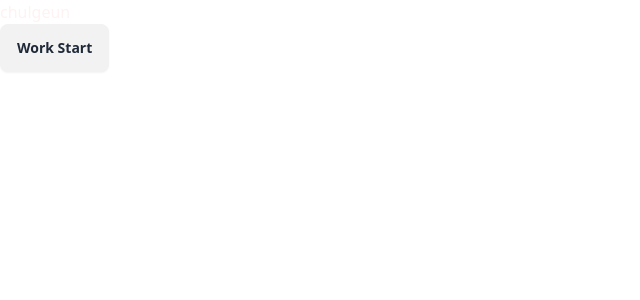
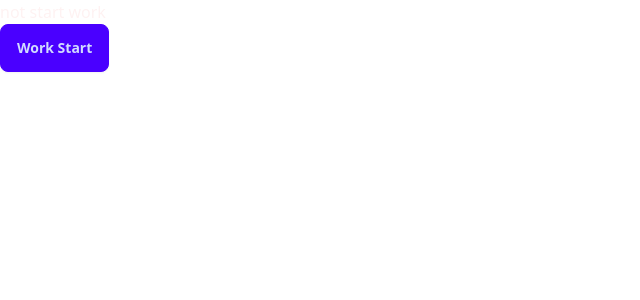
Before and after one commit to tyange/chulgeun-frontend, a React (Vite) app: page / in a window 1280 px wide. Shown: the top 300 px of the page, without its empty margins (0-640 px from the left). Built offline with nearby package versions, Linux system fonts and the light colour scheme.

Commit message:
timer 추가

```diff
--- a/package.json
+++ b/package.json
@@ -16,7 +16,8 @@
     "postcss": "^8.4.38",
     "react": "^18.2.0",
     "react-dom": "^18.2.0",
-    "tailwindcss": "^3.4.4"
+    "tailwindcss": "^3.4.4",
+    "usehooks-ts": "^3.1.0"
   },
   "devDependencies": {
     "@types/react": "^18.2.66",
--- a/src/App.tsx
+++ b/src/App.tsx
@@ -1,6 +1,27 @@
-import { formatISO } from "date-fns";
+import { useState } from "react";
+import { useInterval } from "usehooks-ts";
+import { formatISO, addSeconds } from "date-fns";
+
+const INTERVAL_DELAY = 1000;
 
 function App() {
+  const [time, setTime] = useState<Date | null>(null);
+  const [isPause, setIsPause] = useState<number | null>(null);
+
+  useInterval(() => {
+    setTime((prevState) => {
+      if (!prevState) {
+        return null;
+      }
+
+      return addSeconds(prevState, -1);
+    });
+  }, isPause);
+
+  const pauseHandler = () => {
+    setIsPause(null);
+  };
+
   const workStartHandler = async () => {
     try {
       const res = await fetch("http://localhost:8080/work/start", {
@@ -11,7 +32,11 @@ function App() {
           company_name: "kfc",
         }),
       });
-      console.log(await res.json());
+
+      const data = await res.json();
+
+      setTime(new Date(data.work["start_at"]));
+      setIsPause(INTERVAL_DELAY);
     } catch (err) {
       console.log(err);
     }
@@ -20,10 +45,18 @@ function App() {
   return (
     <>
       <div>
-        <p className="text-red-50">chulgeun</p>
-        <button className="btn" onClick={workStartHandler}>
-          Work Start
-        </button>
+        <p className="text-red-50">
+          {time ? time.toString() : "not start work"}
+        </p>
+        {isPause !== null ? (
+          <button className="btn btn-warning" onClick={pauseHandler}>
+            Pause
+          </button>
+        ) : (
+          <button className="btn btn-primary" onClick={workStartHandler}>
+            Work Start
+          </button>
+        )}
       </div>
     </>
   );
```
Also changed, not shown: 1 other file (tests, documents, lock files or other folders).
